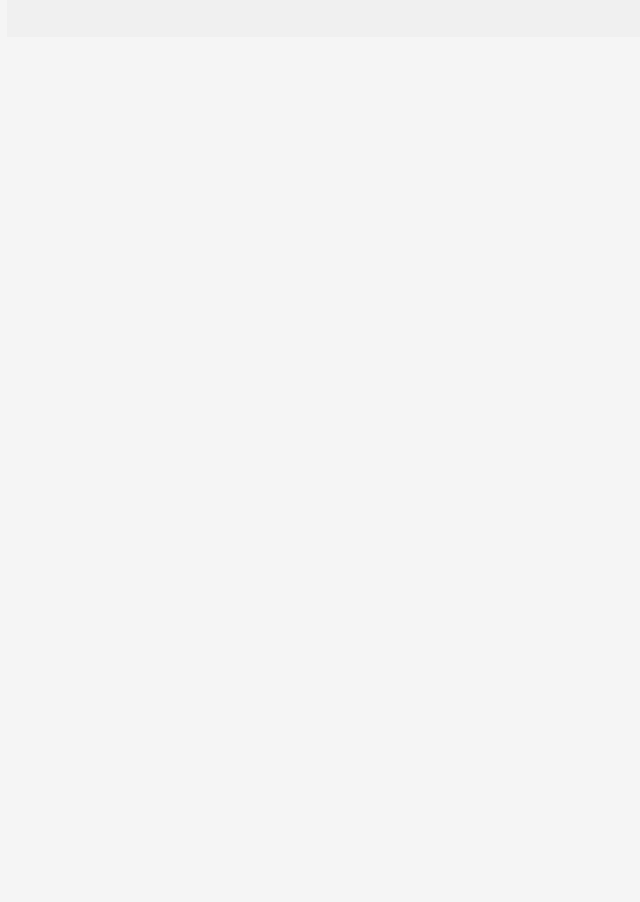
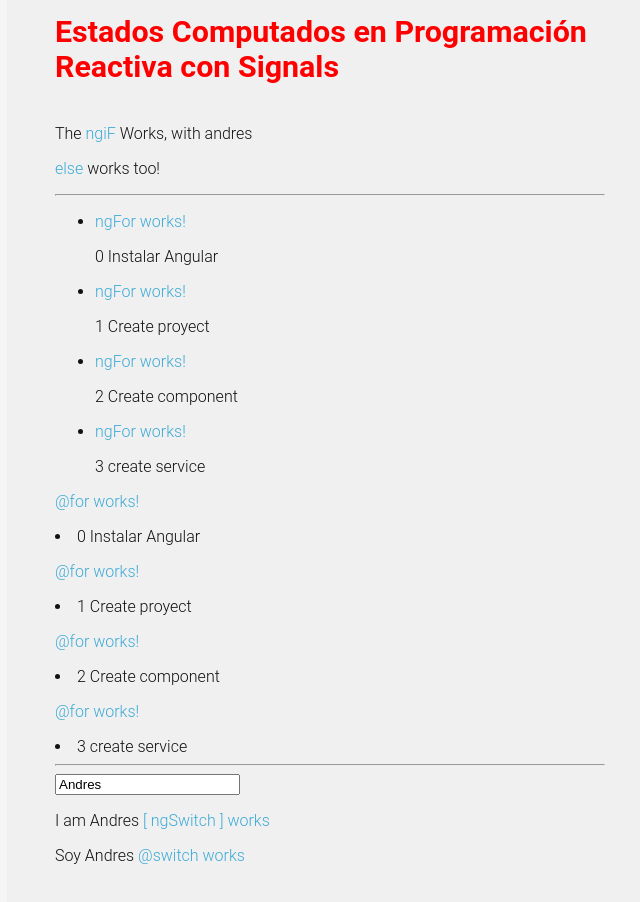
Before and after one commit to andresmr955/ANGULAR, an Angular app in the folder todoapp/: page /gettingready in a window 1280 px wide. Shown: the part 1720-2622 px from the top of the page, without its empty margins (310-950 px from the left). Before the commit the page ends 1767 px from the top, so only its background shows below. Built offline with nearby package versions, Linux system fonts and the light colour scheme.

Commit message:
learning about new sintaxis

```diff
--- a/todoapp/src/app/pages/gettingreadyapp/gettingreadyapp.html
+++ b/todoapp/src/app/pages/gettingreadyapp/gettingreadyapp.html
@@ -119,4 +119,67 @@
 
       <h4 class="title" >Persistencia</h4>
       <p> es la capacidad de la app de guardar la informacion en el local storage, usando ngOnit, effetsk, injector</p>
+
+      <h4 class="title" >Estados Computados en Programación Reactiva con Signals</h4>
+      <div *ngIf="name == 'andres'">
+          <p>The <span class="sub-title">ngiF</span> Works, with {{name}}</p>
+      </div>
+      @if(name == "andres" && age > 18){
+        <p>The <span class="sub-title">&#64;if</span> works, with {{name}} </p>
+      }@else {
+        <p><span class="sub-title">else</span> works too!</p>
+      }
+      <hr>
+      <ul>
+        <li *ngFor=" let task of tasks1(); index as i">
+          <p><span class="sub-title">ngFor works! </span></p>
+          {{i}}  {{ task }}
+        </li>
+      </ul>
+      @for(task of tasks1(); track task; let i = $index ){
+        <p><span class="sub-title">&#64;for works! </span></p>
+        <li>{{ i }} {{ task }}</li>
+      }@empty {
+        <li><strong> <span class="sub-title">&#64;Empty</span> list</strong></li>
+      }
+      <hr>
+      <input type="text" [value]="person().name" (change)="changeName($event)">
+      <div [ngSwitch]="person().name">
+
+        <p *ngSwitchCase="'Nicolas'">I am Nicolas
+
+        </p>
+
+        <p *ngSwitchCase="'Andres'">I am Andres
+          <span class="sub-title">&#91; ngSwitch &#93; works</span>
+        </p>
+        <p *ngSwitchCase="'Juan'">I am Juan
+          <span class="sub-title">&#91; ngSwitch &#93; works</span>
+        </p>
+        <p *ngSwitchCase="'Camilo'">I am Camilo
+          <span class="sub-title">&#91; ngSwitch &#93; works</span>
+        </p>
+    </div>
+
+    @switch (person().name) {
+      @case('Nicolas'){
+        <p>Soy Nicolas
+          <span class="sub-title">&#64;switch  works</span>
+        </p>
+
+      }
+      @case('Andres'){
+        <p>Soy Andres
+          <span class="sub-title">&#64;switch  works</span>
+        </p>
+
+      }
+      @case('Juan'){
+        <p>Soy Juan
+          <span class="sub-title">&#64;switch  works</span>
+        </p>
+      }@default{
+        <p>Yo soy nadie</p>
+      }
+    }
 </div>
--- a/todoapp/src/app/pages/gettingreadyapp/gettingreadyapp.ts
+++ b/todoapp/src/app/pages/gettingreadyapp/gettingreadyapp.ts
@@ -99,4 +99,29 @@ export class Gettingreadyapp {
   changeFilter(filter: 'all' | 'pending' | 'completed') {
     this.filter.set(filter);
   }
+
+  name = "andres"
+  age = 8
+  tasks1 = signal<string[]>(
+      [
+        'Instalar Angular',
+        'Create proyect',
+        'Create component',
+        'create service'
+      ]
+    );
+
+    person = signal ({
+      name: "Andres",
+      age: 50
+    });
+     changeName(event:Event){
+      const input = event.target as HTMLInputElement;
+      const newValue = input.value;
+      this.person.update(prevState => {
+        return {
+          ...prevState,
+          name: newValue
+        }
+      })}
 }
```
